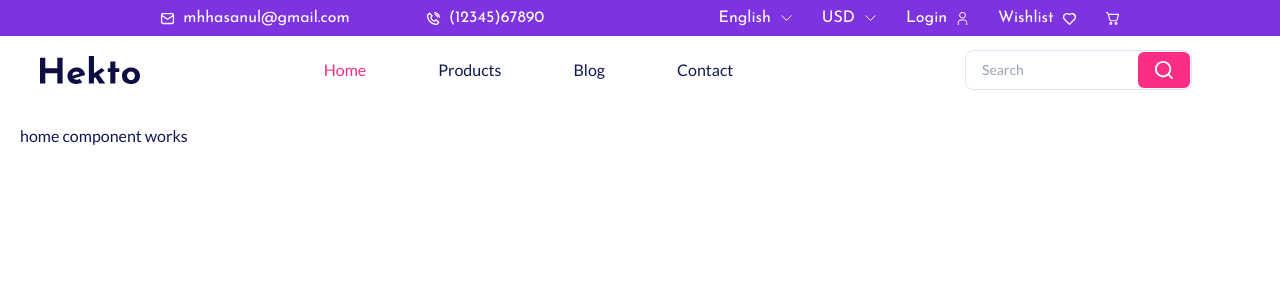
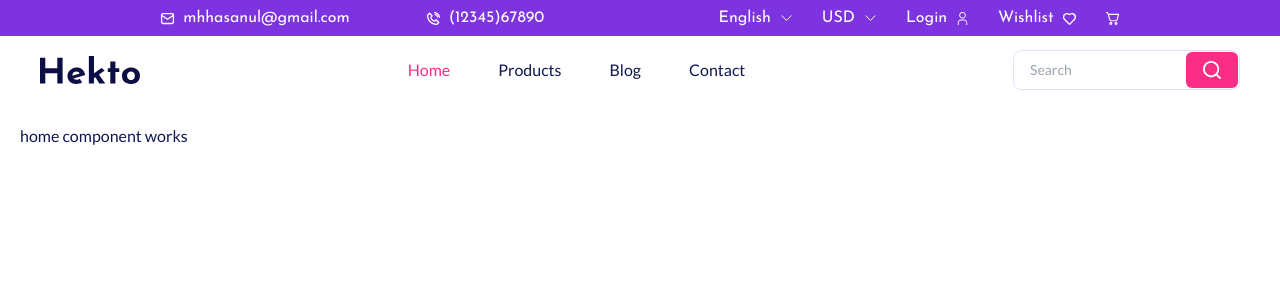
Before and after one commit to RochaDiego04/Hekto, a React (Vite) app: page / in a window 1280 px wide. Shown: the top 300 px of the page. Built offline with nearby package versions, Linux system fonts and the light colour scheme.

Commit message:
fix [navbar]: Tiny tweaks and closing navbar when navlink is selected (for mobile devices)

```diff
--- a/src/components/CustomInput.tsx
+++ b/src/components/CustomInput.tsx
@@ -2,12 +2,15 @@ import { ElementType } from "react";
 import Button from "./Button/Button";
 
 type CustomInputProps = {
+  className?: string;
   Icon?: ElementType | null;
 };
 
-export default function CustomInput({ Icon }: CustomInputProps) {
+export default function CustomInput({ className, Icon }: CustomInputProps) {
   return (
-    <div className="flex bg-white items-center justify-center rounded-lg p-[1px] border border-grey2 text-sm pl-4 w-full md:w-auto mx-12">
+    <div
+      className={`flex bg-white items-center justify-center rounded-lg p-[1px] border border-grey2 text-sm pl-4 w-full md:w-auto mx-12 md:mx-0 ${className}`}
+    >
       <input
         type="text"
         placeholder="Search"
--- a/src/components/NavBar.tsx
+++ b/src/components/NavBar.tsx
@@ -16,7 +16,7 @@ export default function NavBar() {
   ];
 
   return (
-    <nav className=" flex justify-between items-center px-10">
+    <nav className=" flex justify-between items-center px-10 max-w-7xl mx-auto">
       <NavLink to="/" className=" inline-block py-5">
         <HektoLogo
           width="100px"
@@ -25,9 +25,16 @@ export default function NavBar() {
         ></HektoLogo>
       </NavLink>
 
-      <NavList items={navItems} className="hidden md:flex" />
+      <NavList
+        items={navItems}
+        className="hidden md:flex"
+        onCloseMenu={setIsMenuOpen}
+      />
 
-      <CustomInput Icon={SearchIcon}></CustomInput>
+      <CustomInput
+        className=" justify-self-end"
+        Icon={SearchIcon}
+      ></CustomInput>
 
       <i
         className="bx bx-menu md:hidden block text-3xl cursor-pointer"
@@ -40,7 +47,11 @@ export default function NavBar() {
         }`}
         style={{ transition: "transform 0.3s ease, opacity 0.3s ease" }}
       >
-        <NavList items={navItems} className="flex flex-col items-center" />
+        <NavList
+          items={navItems}
+          className="flex flex-col items-center pt-5 pb-8"
+          onCloseMenu={setIsMenuOpen}
+        />
       </div>
     </nav>
   );
--- a/src/components/NavList.tsx
+++ b/src/components/NavList.tsx
@@ -1,18 +1,21 @@
+import { Dispatch, SetStateAction } from "react";
 import { NavLink } from "react-router-dom";
 
 type NavListProps = {
   items: { name: string; path: string }[];
   className?: string;
+  onCloseMenu: Dispatch<SetStateAction<boolean>>;
 };
 
-const NavList = ({ items, className = "" }: NavListProps) => {
+const NavList = ({ items, className = "", onCloseMenu }: NavListProps) => {
   return (
     <ul className={`flex items-center gap-12 text-base ${className}`}>
       {items.map((item) => (
-        <li key={item.name} className="p-3 hover:text-primary">
+        <li key={item.name} className=" hover:text-primary">
           <NavLink
             to={item.path}
             className={({ isActive }) => (isActive ? "text-primary" : "")}
+            onClick={() => onCloseMenu(false)}
           >
             {item.name}
           </NavLink>
```
